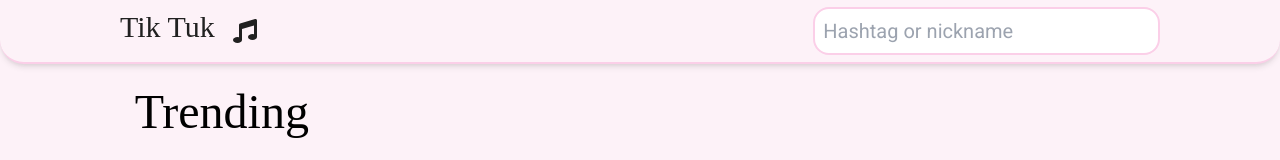
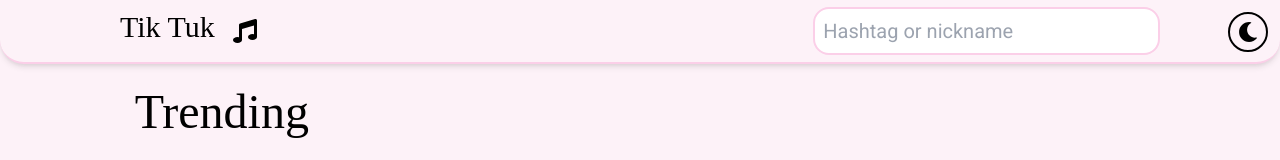
Before and after one commit to akuchmiy/tik-tuk, a React (Create React App) app: page / in a window 1280 px wide. Shown: the top 160 px of the page. Built offline with nearby package versions, Linux system fonts and the light colour scheme; no server answers; a web font is replaced by a local one.

Commit message:
Change theme button

```diff
--- a/src/App.tsx
+++ b/src/App.tsx
@@ -9,9 +9,13 @@ console.log(document.cookie)
 
 const App: FC = () => {
   return (
-    <div className={'h-screen flex flex-col'}>
+    <div className={'h-screen flex flex-col text-black dark:text-gray-100'}>
       <TheHeader />
-      <main className={'bg-pink-50 flex-grow mt-16 dark:bg-gray-600'}>
+      <main
+        className={
+          'bg-pink-50 flex-grow mt-16 dark:bg-gray-600 transition-colors duration-200'
+        }
+      >
         <div className={'min-h-full flex flex-col main-container mx-auto pt-6'}>
           <AppRoutes />
         </div>
--- a/src/components/BasicInput/BasicInput.tsx
+++ b/src/components/BasicInput/BasicInput.tsx
@@ -1,18 +1,19 @@
 import React, { FC, forwardRef } from 'react'
 
 const BasicInput: FC<any> = forwardRef<HTMLInputElement>((props: any, ref) => {
-  const { className, ...rest } = props
+  const { className, type, ...rest } = props
 
   return (
     <input
       className={
         'text-md sm:text-xl rounded-2xl p-2 border-2 border-pink-200 focus:outline-none focus:border-pink-300 ' +
         'dark:bg-gray-700 dark:text-gray-100 dark:border-gray-200 dark:focus:bg-gray-600 dark:placeholder-gray-100 ' +
+        'transition-colors duration-100 ' +
         className
       }
       ref={ref}
       {...rest}
-      type="text"
+      type={type ? type : 'text'}
     />
   )
 })
--- a/src/components/FeedItem/FeedItem.tsx
+++ b/src/components/FeedItem/FeedItem.tsx
@@ -9,11 +9,7 @@ interface FeedItemProps {
   showDescription?: boolean
 }
 
-const FeedItem: FC<FeedItemProps> = ({
-  feed,
-  size,
-  showDescription = false,
-}) => {
+const FeedItem: FC<FeedItemProps> = ({ feed, showDescription = false }) => {
   const [isPlaying, setIsPlaying] = useState(false)
 
   const playVideo: MouseEventHandler<HTMLVideoElement> = useCallback(
@@ -30,7 +26,7 @@ const FeedItem: FC<FeedItemProps> = ({
   )
 
   return (
-    <div className={'flex flex-col overflow-hidden mx-auto'}>
+    <div className={'flex flex-col mx-auto'}>
       {showDescription && (
         <FeedDescription
           authorMeta={feed.authorMeta}
@@ -38,14 +34,18 @@ const FeedItem: FC<FeedItemProps> = ({
           text={feed.text}
         />
       )}
-      <div className={'center relative'}>
+      <div
+        className={
+          'center relative dark:ring-gray-100 ring-2 ring-pink-400 ring-offset-3 shadow-2xl drop-shadow-2xl rounded-xl overflow-hidden'
+        }
+      >
         {/*<div*/}
         {/*  className={`video-mock-${size} bg-pink-200 dark:bg-gray-500 rounded-xl`}*/}
         {/*/>*/}
         <video
           autoPlay={false}
           onClick={playVideo}
-          className={`video rounded-xl object-cover`}
+          className={`video object-cover`}
           {...feed.videoMeta}
         >
           <source src={feed.videoUrl} type="video/mp4" />
--- a/src/components/FeedList/FeedControls.tsx
+++ b/src/components/FeedList/FeedControls.tsx
@@ -25,7 +25,8 @@ const FeedControls: FC<FeedControlsProps> = ({
   return (
     <div
       className={
-        'fixed top-1/3 right-2 p-1 flex flex-col text-xl bg-pink-300 rounded-2xl text-gray-700'
+        'fixed top-1/3 right-2 p-1 flex flex-col text-xl bg-pink-200 border-2 border-pink-300 rounded-2xl text-gray-700 ' +
+        'dark:text-gray-100 dark:bg-gray-700 dark:border-gray-300'
       }
       aria-hidden
     >
@@ -37,7 +38,7 @@ const FeedControls: FC<FeedControlsProps> = ({
       >
         <FontAwesomeIcon icon={['fas', 'plus']} />
       </button>
-      <div className={'w-full h-px bg-gray-700 my-2'} />
+      <div className={'w-full h-px bg-gray-700 my-2 dark:bg-gray-100'} />
       <button
         disabled={columns === minColumns}
         className={'hover:text-gray-400'}
--- a/src/components/FeedList/TrendingFeedList.tsx
+++ b/src/components/FeedList/TrendingFeedList.tsx
@@ -26,8 +26,8 @@ const TrendingFeedList: FC = () => {
         queryParam == null
           ? await FeedService.getTrendingFeed()
           : await FeedService.getHashtagFeed(queryParam)
+
       setFeedList(data)
-      console.log(data)
     })()
   }, [queryParam, setFeedList])
 
--- a/src/components/ScrollToTop/ScrollToTop.tsx
+++ b/src/components/ScrollToTop/ScrollToTop.tsx
@@ -31,7 +31,8 @@ const ScrollToTop: FC = () => {
         <button
           aria-label={'Scroll to top'}
           className={
-            'w-12 h-12 center fixed bottom-5 right-5 text-2xl text-black bg-pink-300 rounded-full'
+            'w-12 h-12 center fixed bottom-5 border-2 border-transparent right-5 text-2xl text-black bg-pink-200 rounded-full ' +
+            'dark:bg-gray-600 dark:border-gray-300 dark:text-gray-100'
           }
           onClick={toTop}
         >
--- a/src/components/layout/TheHeader/TheHeader.tsx
+++ b/src/components/layout/TheHeader/TheHeader.tsx
@@ -2,13 +2,14 @@ import React, { Profiler } from 'react'
 import { Link } from 'react-router-dom'
 import HeaderSearch from './HeaderSearch'
 import { FontAwesomeIcon } from '@fortawesome/react-fontawesome'
+import ThemeChanger from './ThemeChanger'
 
 function TheHeader() {
   return (
     <header
       className={
-        'h-16 bg-pink-50 p-4 rounded-br-3xl rounded-bl-3xl border-b-2 border-pink-200 fixed top-0 left-0 w-full ' +
-        'dark:bg-gray-700 dark:text-gray-100 dark:border-gray-100 shadow-md z-50'
+        'fixed top-0 left-0 w-full h-16 bg-pink-50 p-4 rounded-br-3xl rounded-bl-3xl border-b-2 border-pink-200 ' +
+        'dark:bg-gray-700 dark:text-gray-100 dark:border-gray-100 shadow-md z-50 transition-colors duration-100'
       }
     >
       <div className="h-full main-container mx-auto flex justify-between items-center">
@@ -21,8 +22,9 @@ function TheHeader() {
             <span>Tik Tuk</span>
             <span
               className={
-                'center ml-1 sm:ml-2 p-2 sm:p-2.5 text-xl sm:text-2xl rounded-full group-hover:bg-black group-hover:text-white transition-colors ' +
-                'dark:text-white dark:group-hover:bg-white dark:group-hover:text-black'
+                'center ml-1 sm:ml-2 p-2 sm:p-2.5 text-xl sm:text-2xl rounded-full group-hover:bg-black text-black' +
+                ' group-hover:text-white transition-colors ' +
+                ' dark:text-white dark:group-hover:bg-white dark:group-hover:text-black'
               }
             >
               <FontAwesomeIcon icon={['fas', 'music']} />
@@ -37,6 +39,7 @@ function TheHeader() {
         >
           <HeaderSearch />
         </Profiler>
+        <ThemeChanger />
       </div>
     </header>
   )
--- /dev/null
+++ b/src/components/layout/TheHeader/ThemeChanger.tsx
@@ -0,0 +1,55 @@
+import React, { FC, useEffect, useState } from 'react'
+import { FontAwesomeIcon } from '@fortawesome/react-fontawesome'
+
+const ThemeChanger: FC = () => {
+  const [isDark, setIsDark] = useState(false)
+
+  useEffect(() => {
+    if (isDark) {
+      document.documentElement.classList.add('dark')
+    } else {
+      document.documentElement.classList.remove('dark')
+    }
+  }, [isDark])
+
+  useEffect(() => {
+    const scheme = '(prefers-color-scheme: dark)'
+    if (window?.matchMedia(scheme).matches) {
+      setIsDark(true)
+    }
+
+    const listener = (e: any) => {
+      setIsDark(e.matches)
+    }
+
+    window.matchMedia(scheme).addEventListener('change', listener)
+    return () =>
+      window.matchMedia(scheme).removeEventListener('change', listener)
+  }, [])
+
+  const classNames =
+    'w-10 h-10 rounded-full absolute text-xl border-2 right-3 top-3'
+  return (
+    <>
+      {!isDark ? (
+        <button
+          aria-hidden={true}
+          className={`text-black border-black ${classNames}`}
+          onClick={() => setIsDark(true)}
+        >
+          <FontAwesomeIcon icon={['fas', 'moon']} />
+        </button>
+      ) : (
+        <button
+          aria-hidden={true}
+          className={`text-white border-pink-100 ${classNames}`}
+          onClick={() => setIsDark(false)}
+        >
+          <FontAwesomeIcon icon={['fas', 'sun']} />
+        </button>
+      )}
+    </>
+  )
+}
+
+export default ThemeChanger
--- a/src/config/registerFontAwesome.ts
+++ b/src/config/registerFontAwesome.ts
@@ -6,6 +6,17 @@ import {
   faPlus,
   faMinus,
   faAngleDoubleUp,
+  faSun,
+  faMoon,
 } from '@fortawesome/free-solid-svg-icons'
 
-library.add(faCheckSquare, faSearch, faMusic, faPlus, faMinus, faAngleDoubleUp)
+library.add(
+  faCheckSquare,
+  faSearch,
+  faMusic,
+  faPlus,
+  faMinus,
+  faAngleDoubleUp,
+  faSun,
+  faMoon
+)
--- a/src/index.css
+++ b/src/index.css
@@ -5,7 +5,7 @@
 
 @layer base {
     body {
-        @apply bg-pink-50 min-h-screen dark:bg-gray-600 overflow-x-hidden;
+        @apply bg-pink-50 min-h-screen dark:bg-gray-600 overflow-x-hidden transition-colors duration-100;
         color: #212121;
     }
 }
```
